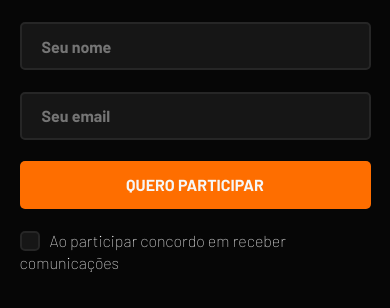
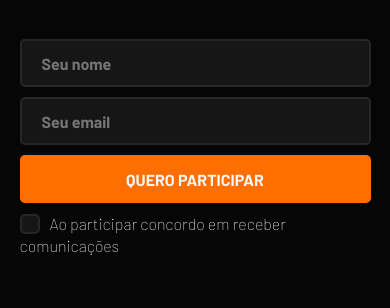
Before and after one commit to Lenildo-Luan/jornadaWeb_capturePage, a plain HTML site: page index.html in a window 390 px wide. Shown: the part 398-706 px from the top of the page. Drawn offline with Linux system fonts and the light colour scheme.

Commit message:
fix: input bottom margin change when keyboard appear

```diff
--- a/styles.css
+++ b/styles.css
@@ -183,12 +183,12 @@ input[type=submit]:focus {
 
     input[type=text], input[type=email] {
         width: 90vw;
-        margin: 0 0 2.5vh 0;
+        margin: 0 0 10px 0;
     }
 
     input[type=submit] {
         width: 90vw;
-        margin: 0 0 2.5vh 0;
+        margin: 0 0 10px 0;
     }
 }
 
```
